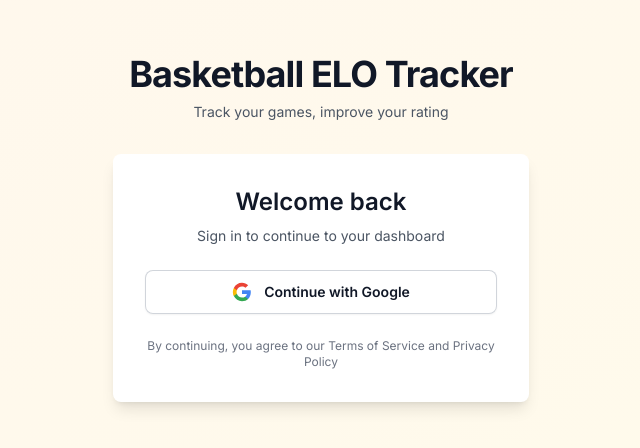
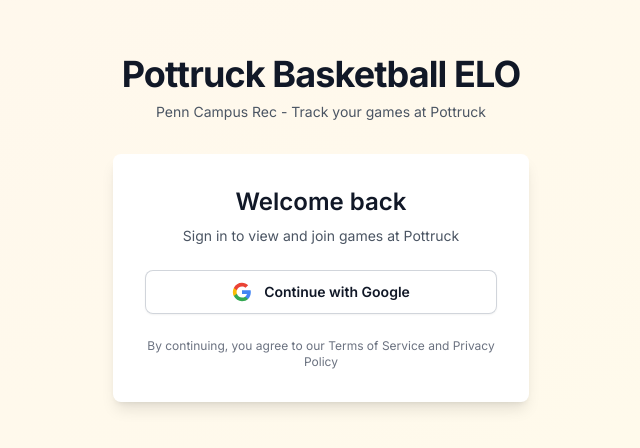
Before and after one commit to cguth7/basketball_elo_site, a Next.js app: page /login in a window 1280 px wide. Shown: the part 172-620 px from the top of the page, without its empty margins (319-959 px from the left). Built offline with nearby package versions, Linux system fonts and the light colour scheme.

Commit message:
Update branding on root layout and login page

```diff
--- a/app/(auth)/login/page.tsx
+++ b/app/(auth)/login/page.tsx
@@ -6,10 +6,10 @@ export default function LoginPage() {
       <div className="w-full max-w-md space-y-8 px-4">
         <div className="text-center">
           <h1 className="text-4xl font-bold tracking-tight text-gray-900">
-            Basketball ELO Tracker
+            Pottruck Basketball ELO
           </h1>
           <p className="mt-2 text-sm text-gray-600">
-            Track your games, improve your rating
+            Penn Campus Rec - Track your games at Pottruck
           </p>
         </div>
 
@@ -20,7 +20,7 @@ export default function LoginPage() {
                 Welcome back
               </h2>
               <p className="mt-2 text-sm text-gray-600">
-                Sign in to continue to your dashboard
+                Sign in to view and join games at Pottruck
               </p>
             </div>
 
--- a/app/layout.tsx
+++ b/app/layout.tsx
@@ -5,8 +5,8 @@ import "./globals.css";
 const inter = Inter({ subsets: ["latin"] });
 
 export const metadata: Metadata = {
-  title: "Basketball ELO Tracker",
-  description: "Track your basketball games and ELO ratings",
+  title: "Pottruck Basketball ELO | Penn Campus Rec",
+  description: "Track your basketball games and ELO ratings at Pottruck",
 };
 
 export default function RootLayout({
```
